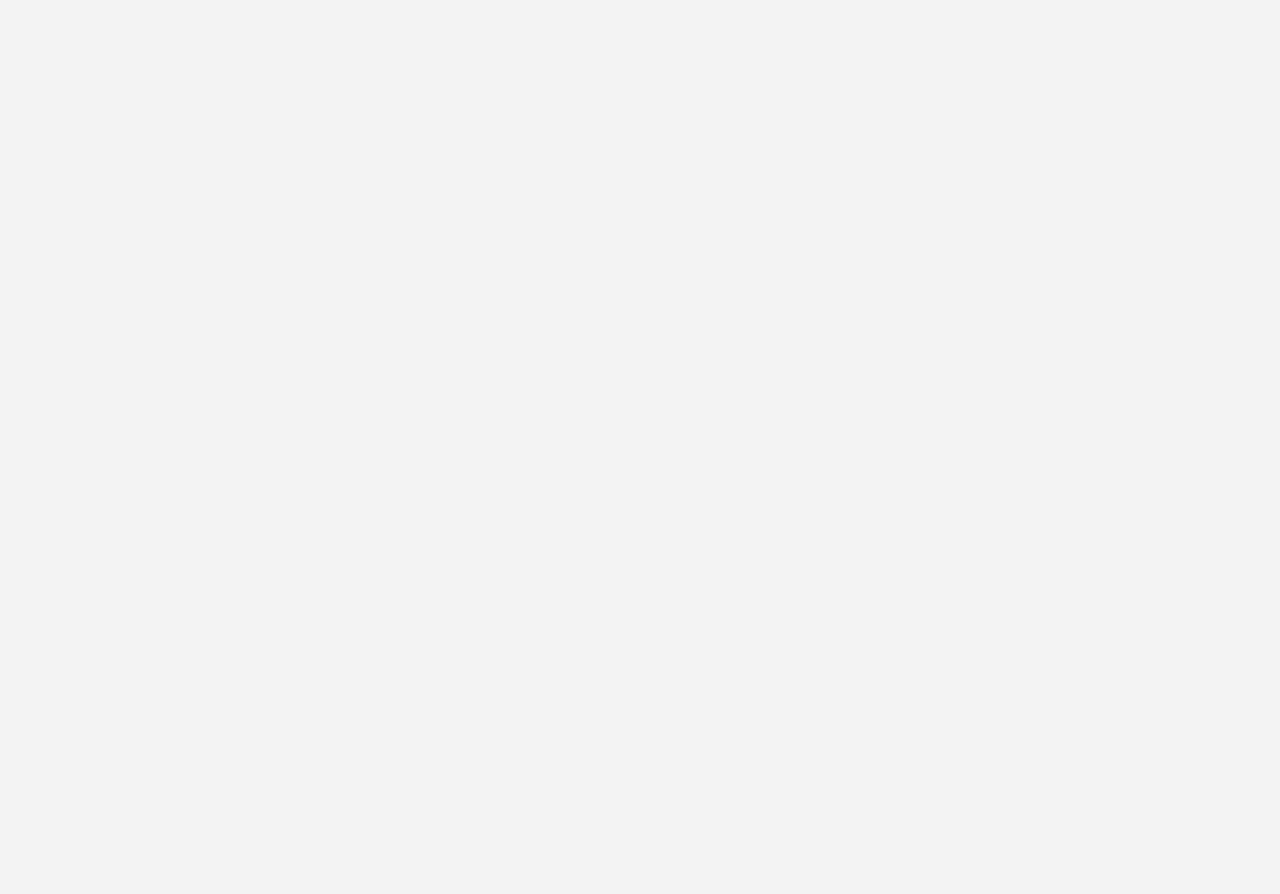
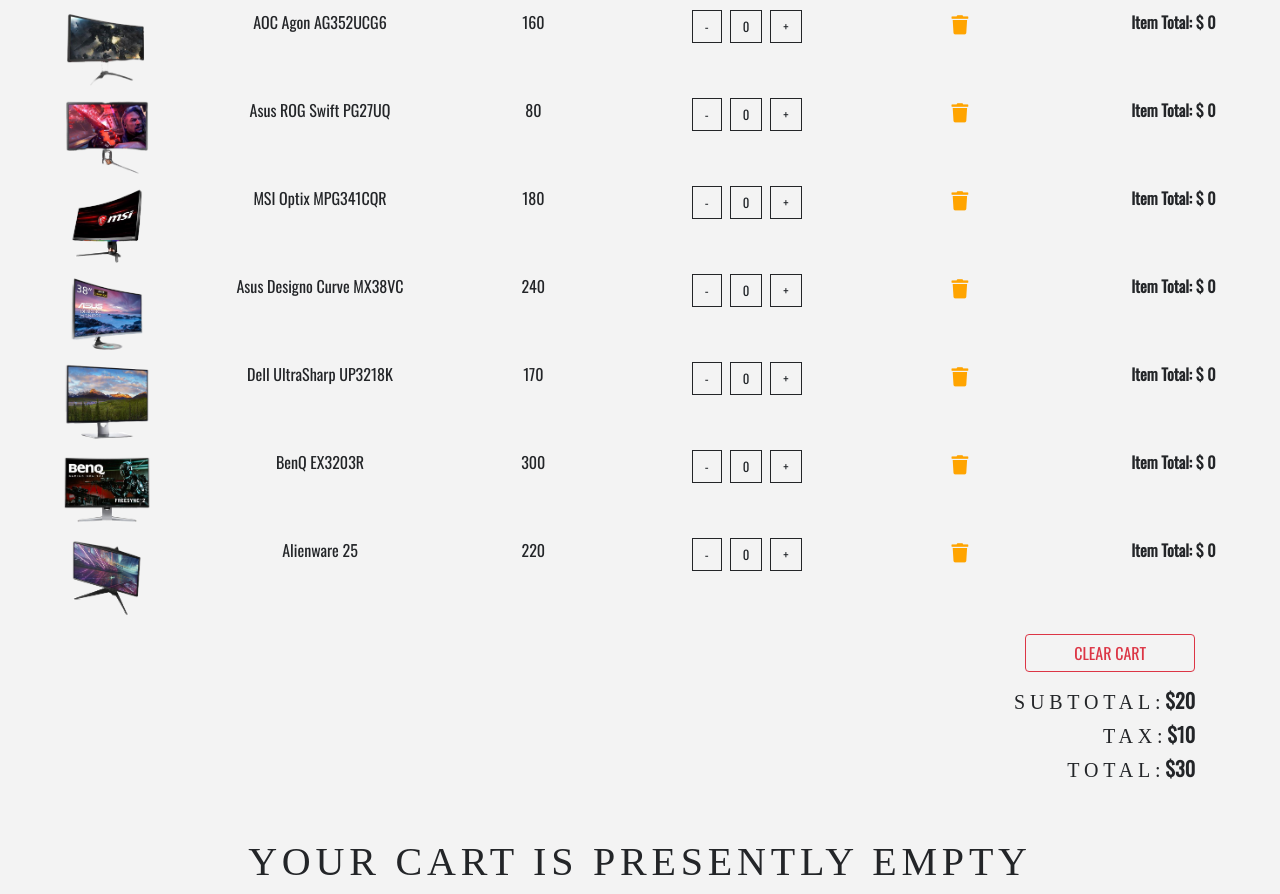
Before and after one commit to marchelo1/Store, a React (Create React App) app: page /cart in a window 1280 px wide. Shown: the part 264-1158 px from the top of the page. Before the commit the page ends 800 px from the top, so only its background shows below. Built offline with nearby package versions, Linux system fonts and the light colour scheme; a web font is replaced by a local one.

Commit message:
adding a Cart List

```diff
--- a/src/App.css
+++ b/src/App.css
@@ -26,3 +26,23 @@
   .text-bright {
     color: var(--lightBlue);
   }
+
+  .btn-black {
+    background: transparent;
+    text-transfor: capitalize;
+    font-size: 0.8rem !important;
+    color: var(--mainDark);
+    border-radius: 0 !important;
+    border: 0.1rem solid var(--mainDark) !important;
+  }
+
+  .btn-black:hover {
+    background: var(--mainDark) !important;
+    color: var(--mainWhite) !important;
+  }
+
+  .cart-icon {
+    cursor: pointer;
+    font-size: 1.2rem;
+    color: var(--mainYellow);
+  }
--- a/src/components/Cart/Cart.js
+++ b/src/components/Cart/Cart.js
@@ -1,14 +1,36 @@
 import React, { Component } from 'react';
 import Title from '../Title';
 import CartColumns from './CartColumns';
+import EmptyCart from './EmptyCart';
+import {ProductConsumer} from '../../context';
+import CartList from './CartList';
+import CartTotals from './CartTotals';
+
 
 export default class Cart extends Component {
+
     render() {
+
         return (
             <section>
-                <Title name="your" title=" Cart" />
-                <CartColumns />
+            <ProductConsumer>
+          {
+            value => {
+              const {cart} = value;
+              if (cart.length > 0) {  // If the cart is bigger than 0 than we gonna display something
+                return (
+                    <React.Fragment>
+                     <Title name="Your" title=" Cart" />
+                     <CartColumns />
+                     <CartList value={value}/>
+                     <CartTotals value={value} history={this.props.history}/>
+                    </React.Fragment>
+                );
+              }
+            }}
+           </ ProductConsumer>
+           <EmptyCart />
             </section>
-        )
+        );
     }
 }
--- /dev/null
+++ b/src/components/Cart/CartItem.js
@@ -0,0 +1,49 @@
+import React from "react";
+
+// This is what is gonna showed on CartItem
+export default function CartItem({ item, value }) {
+  const { id, title, img, price, total, count } = item;
+  const { increment, decrement, removeItem } = value;
+
+  return (
+    <div className="row my-2 text-capitalize text-center">
+      <div className="col-10 mx-auto col-lg-2">
+        <img
+          src={img}
+          style={{ widht: "5rem", height: "5rem" }}
+          className="img-fluid"
+          alt="product"
+        />
+      </div>
+      <div className="col-10 mx-auto col-lg-2">
+        <span className="d-lg-none">product:</span>
+        {title}
+      </div>
+      <div className="col-10 mx-auto col-lg-2">
+        <span className="d-lg-none">price :</span>
+        {price}
+      </div>
+      <div className="col-10 mx-auto col-lg-2 my-2 my-lg-0">
+        <div className="d-flex justify-content-center">
+          <div>
+            <span className="btn btn-black mx-1"
+              onClick={() => decrement(id)}> -
+            </span>
+            <span className="btn btn-black mx-1">{count}</span>
+            <span className="btn btn-black mx-1"
+              onClick={() => increment(id)}> +
+            </span>
+          </div>
+        </div>
+      </div>
+      <div className="col-10 mx-auto col-lg-2">
+        <div className="cart-icon" onClick={() => removeItem(id)}>
+          <i className="fas fa-trash" />
+        </div>
+      </div>
+      <div className="col-10 mx-auto col-lg-2">
+        <strong>item total: $ {total}</strong>
+      </div>
+    </div>
+  );
+}
--- /dev/null
+++ b/src/components/Cart/CartList.js
@@ -0,0 +1,15 @@
+import React from 'react'
+import CartItem from './CartItem'
+export default function CartList({value}) {
+  const {cart} = value;
+  console.log(value, cart);
+  return (
+    <div className="container-fluid">
+       {
+           cart.map(item=> {
+               return <CartItem key={item.id} item={item} value={value}/>
+           })
+       }
+    </div>
+  )
+}
--- /dev/null
+++ b/src/components/Cart/CartTotals.js
@@ -0,0 +1,42 @@
+import React from 'react';
+import {Link} from 'react-router-dom';
+
+export default function CartTotals({value}) {
+    const {cartSubTotal, cartTax, cartTotal, clearCart} = value;
+    return (
+        <React.Fragment>
+            <div className="container">
+                <div className="row">
+                <div className="col-10 mt-2 ml-sm-5 ml-md-auto col-sm-8 text-capitalize text-right">
+                <Link to="/">
+                        <button
+                        className="btn btn-outline-danger text-uppercase mb-3 px-5"
+                        type="button"
+                        onClick={()=>clearCart()}>
+                            clear cart
+                        </button>
+                    </Link>
+                    <h5>
+                        <span className="text-title">
+                            subtotal:
+                        </span>
+                        <strong>${cartSubTotal}</strong>
+                    </h5>
+                    <h5>
+                        <span className="text-title">
+                            tax:
+                        </span>
+                        <strong>${cartTax}</strong>
+                    </h5>
+                    <h5>
+                        <span className="text-title">
+                            total:
+                        </span>
+                        <strong>${cartTotal}</strong>
+                    </h5>
+                </div>
+                </div>
+            </div>
+        </React.Fragment>
+    )
+}
--- a/src/components/Cart/EmptyCart.js
+++ b/src/components/Cart/EmptyCart.js
@@ -0,0 +1,13 @@
+import React from 'react';
+
+export default function EmptyCart() {
+  return (
+    <div className="container mt-5">
+        <div className="row">
+            <div className="col-10 mx-auto text-center text-title">
+                <h1>your cart is presently empty</h1>
+            </div>
+        </div>
+    </div>
+  )
+}
--- a/src/context.js
+++ b/src/context.js
@@ -9,12 +9,12 @@
 state={
     products: [],
     detailProduct: detailProduct,
-    cart: [],
+    cart: storeProducts,
     modalOpen: false,
     modalProduct: detailProduct,
-    cartSubTotal: 0,
-    cartTax: 0,
-    cartTotal: 0
+    cartSubTotal: 20,
+    cartTax: 10,
+    cartTotal: 30
 };
 
 componentDidMount(){
@@ -83,7 +83,7 @@
 increment = (id) => {
   console.log('this is increment method');
 }
-decrament = (id) => {
+decrement = (id) => {
   console.log('this is decrament method');
 }
 removeItem = (id) => {
```
